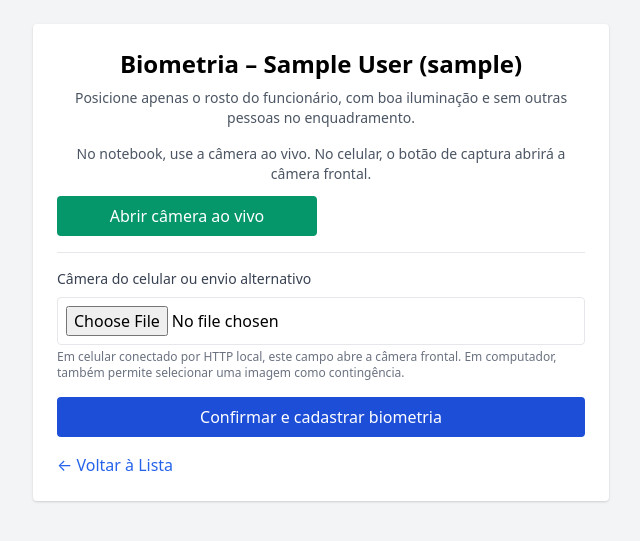
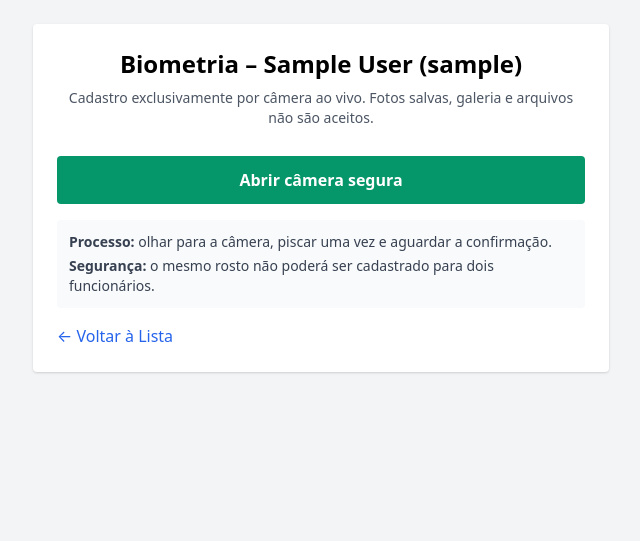
Before and after one commit to leon337/reconhecimento_facial, a Flask app: page /admin/users/1/biometric in a window 1280 px wide. Shown: the top 541 px of the page, without its empty margins (319-959 px from the left). Run offline with Flask 3, Linux system fonts and the light colour scheme; the visitor is signed in with stand-in values (Sample User, id 1); tables that the repository leaves empty hold one stand-in row (values such as "Sample post"); some libraries are stand-ins or nearby versions.

Commit message:
feat: remover upload do cadastro biométrico

```diff
--- a/templates/admin/users_biometric.html
+++ b/templates/admin/users_biometric.html
@@ -6,18 +6,24 @@
   <title>Registrar Biometria</title>
   <link href="https://cdn.jsdelivr.net/npm/tailwindcss@2.2.19/dist/tailwind.min.css" rel="stylesheet">
 </head>
-<body class="p-4 md:p-6 bg-gray-100 min-h-screen">
-  <div class="max-w-xl mx-auto bg-white p-6 rounded shadow">
-    <h1 class="text-2xl font-bold mb-2 text-center">Biometria – {{ user.name }} ({{ user.username }})</h1>
-    <p class="text-sm text-gray-600 mb-4 text-center">
-      Posicione apenas o rosto do funcionário, com boa iluminação e sem outras pessoas no enquadramento.
+<body class="min-h-screen bg-gray-100 p-4 md:p-6">
+  <main
+    id="biometric-app"
+    data-submit-url="{{ url_for('admin.save_biometric', user_id=user.id) }}"
+    data-challenge-url="{{ url_for('admin.biometric_challenge', user_id=user.id) }}"
+    data-csrf-token="{{ csrf_token() }}"
+    class="mx-auto max-w-xl rounded bg-white p-6 shadow"
+  >
+    <h1 class="mb-2 text-center text-2xl font-bold">Biometria – {{ user.name }} ({{ user.username }})</h1>
+    <p class="mb-4 text-center text-sm text-gray-600">
+      Cadastro exclusivamente por câmera ao vivo. Fotos salvas, galeria e arquivos não são aceitos.
     </p>
 
     {% with messages = get_flashed_messages(with_categories=true) %}
       {% if messages %}
         <div class="mb-4">
           {% for category, msg in messages %}
-            <div class="p-2 rounded {{ 'bg-green-200 text-green-800' if category=='success' else 'bg-red-200 text-red-800' }}">
+            <div class="rounded p-2 {{ 'bg-green-200 text-green-800' if category=='success' else 'bg-red-200 text-red-800' }}">
               {{ msg }}
             </div>
           {% endfor %}
@@ -25,80 +31,50 @@
       {% endif %}
     {% endwith %}
 
-    <form id="biometric-form"
-          action="{{ url_for('admin.save_biometric', user_id=user.id) }}"
-          method="post"
-          enctype="multipart/form-data"
-          class="space-y-4">
-      <input type="hidden" name="csrf_token" value="{{ csrf_token() }}">
-
-      <div id="camera-panel" class="space-y-3">
-        <video id="camera-preview"
+    <section class="space-y-3">
+      <video
+        id="camera-preview"
         autoplay
         playsinline
         muted
         class="hidden w-full rounded border bg-black"
-               aria-label="Pré-visualização da câmera"></video>
+        aria-label="Pré-visualização da câmera"
+      ></video>
 
-        <canvas id="camera-canvas" class="hidden"></canvas>
+      <div id="challenge-panel" class="hidden rounded border border-blue-200 bg-blue-50 p-3 text-center">
+        <p id="challenge-text" class="font-semibold text-blue-900"></p>
+        <p id="challenge-progress" class="mt-1 text-sm text-blue-700"></p>
+      </div>
 
-        <img id="captured-preview"
-             alt="Foto capturada para biometria"
-             class="hidden w-full rounded border">
-
-        <p id="camera-status" class="text-sm text-gray-600 text-center" role="status">
-          No notebook, use a câmera ao vivo. No celular, o botão de captura abrirá a câmera frontal.
-        </p>
-
-        <div class="grid grid-cols-1 sm:grid-cols-2 gap-2">
-          <button id="start-camera"
+      <button
+        id="start-camera"
         type="button"
-                  class="w-full bg-green-600 text-white py-2 rounded hover:bg-green-700">
-            Abrir câmera ao vivo
+        class="w-full rounded bg-green-600 py-3 font-semibold text-white hover:bg-green-700"
+      >
+        Abrir câmera segura
       </button>
 
-          <button id="capture-photo"
+      <button
+        id="start-enrollment"
         type="button"
-                  class="hidden w-full bg-blue-600 text-white py-2 rounded hover:bg-blue-700">
-            Capturar foto
+        disabled
+        class="hidden w-full rounded bg-blue-700 py-3 font-semibold text-white hover:bg-blue-800 disabled:cursor-not-allowed disabled:opacity-50"
+      >
+        Iniciar prova de vida e cadastrar
       </button>
 
-          <button id="retake-photo"
-                  type="button"
-                  class="hidden w-full bg-yellow-500 text-white py-2 rounded hover:bg-yellow-600">
-            Tirar outra foto
-          </button>
-        </div>
+      <p id="camera-status" class="min-h-6 text-center text-sm text-gray-600" role="status" aria-live="polite"></p>
+    </section>
+
+    <div class="mt-4 rounded bg-gray-50 p-3 text-sm text-gray-700">
+      <p><strong>Processo:</strong> olhar para a câmera, piscar uma vez e aguardar a confirmação.</p>
+      <p class="mt-1"><strong>Segurança:</strong> o mesmo rosto não poderá ser cadastrado para dois funcionários.</p>
     </div>
 
-      <div class="border-t pt-4">
-        <label for="biometric-file" class="block text-sm font-medium text-gray-700 mb-2">
-          Câmera do celular ou envio alternativo
-        </label>
-        <input id="biometric-file"
-               type="file"
-               name="file"
-               accept="image/png,image/jpeg"
-               capture="user"
-               required
-               class="w-full border p-2 rounded bg-white">
-        <p class="mt-1 text-xs text-gray-500">
-          Em celular conectado por HTTP local, este campo abre a câmera frontal. Em computador, também permite selecionar uma imagem como contingência.
-        </p>
-      </div>
-
-      <button id="submit-biometric"
-              type="submit"
-              class="w-full bg-blue-700 text-white py-2 rounded hover:bg-blue-800">
-        Confirmar e cadastrar biometria
-      </button>
-    </form>
-
-    <a href="{{ url_for('admin.list_users') }}"
-       class="inline-block mt-4 text-blue-600 hover:underline">
+    <a href="{{ url_for('admin.list_users') }}" class="mt-4 inline-block text-blue-600 hover:underline">
       ← Voltar à Lista
     </a>
-  </div>
+  </main>
 
   <script src="{{ url_for('static', filename='biometric_capture.js') }}" defer></script>
 </body>
```
Lines whose indentation alone changed are shown as unchanged.
